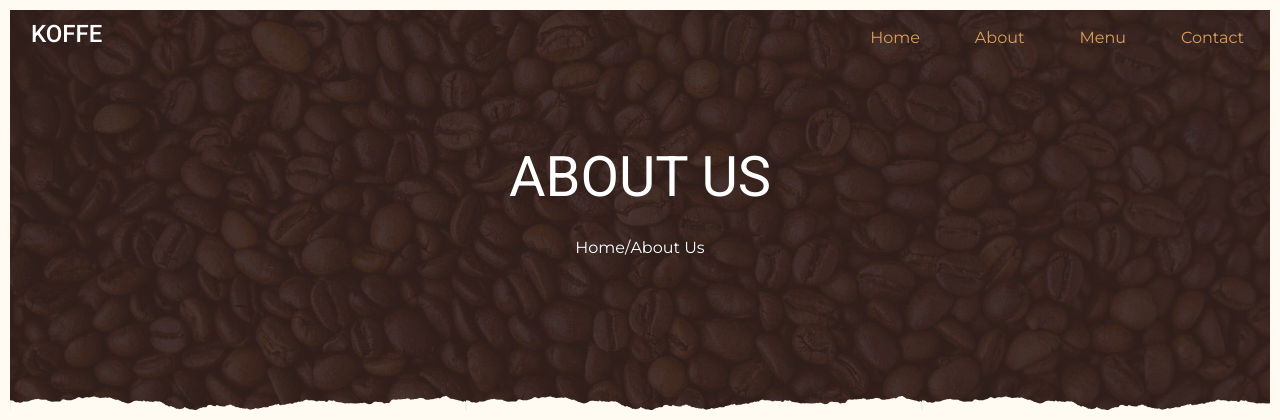
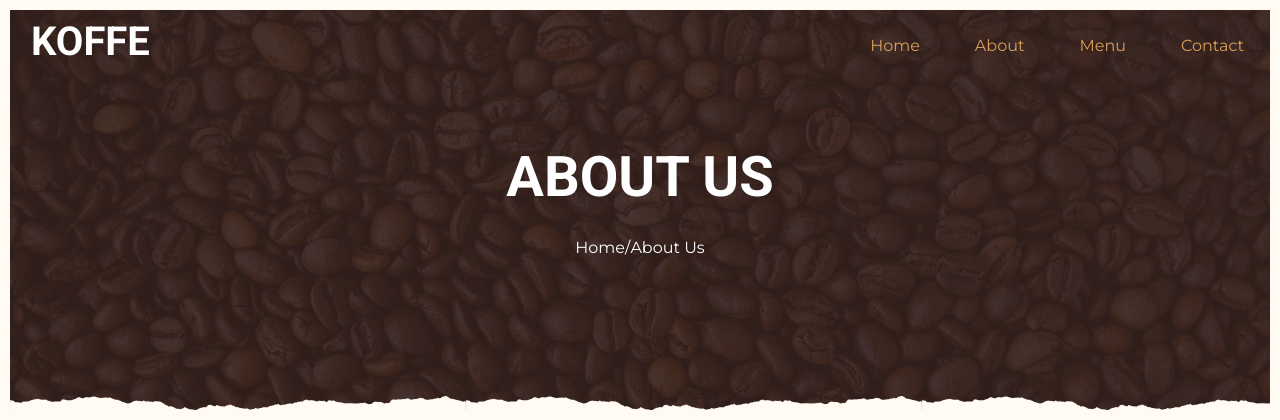
Before and after one commit to rustamPy/e-commerce-flask, a Flask app: page /about in a window 1280 px wide. Shown: the top 420 px of the page. Run offline with Flask 2, Linux system fonts and the light colour scheme.

Commit message:
Cosmetics

```diff
--- a/static/css/styles.css
+++ b/static/css/styles.css
@@ -34,12 +34,14 @@
     color: #fff !important;
 }
 
+h1,
+h2,
 .font-weight-bold {
-    font-weight: 700 !important;
+  font-weight: 700 !important;
 }
 
-.h1 {
-    font-size: 2.5rem;
+h1, .h1 {
+  font-size: 2.5rem;
 }
 
 
```
Also changed, not shown: app.py (line endings or trailing spaces).
